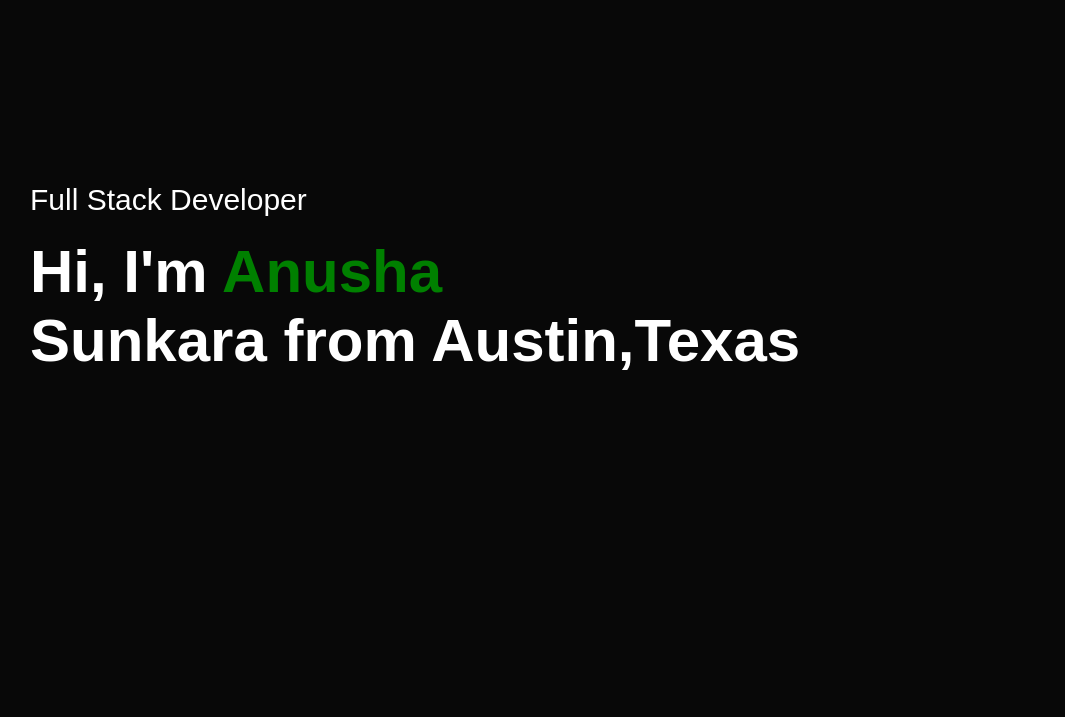
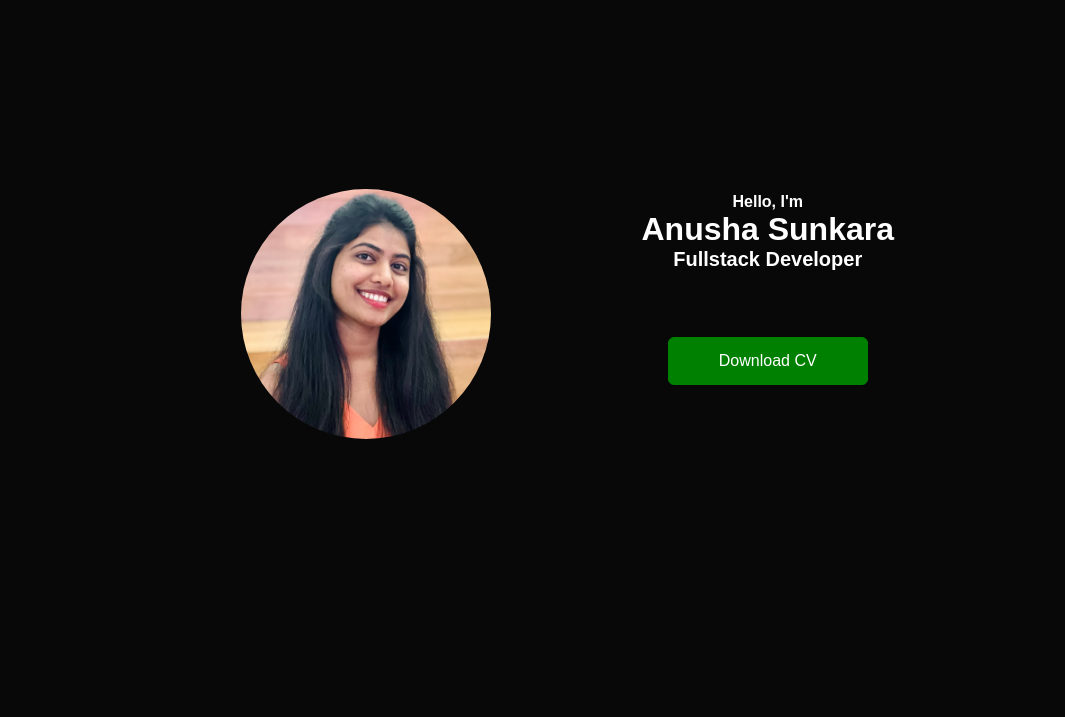
Before and after one commit to AnushaSunkara27/Portfolio-Website, a plain HTML site: page index.html in a window 1280 px wide. Shown: the part 83-800 px from the top of the page, without its empty margins (98-1163 px from the left). Drawn offline with Linux system fonts and the light colour scheme.

Commit message:
Changes on home page

```diff
--- a/index.html
+++ b/index.html
@@ -13,9 +13,9 @@
     <div id="header">
         <div class="container">
             <nav>
-                <img src="images/logo.png" class="logo">
+                <img src="assets/logo.png" class="logo">
                 <ul id="sidemenu">
-                    <li><a href="#header">Home</a></li>
+                    <li><a href="#profile">Home</a></li>
                     <li><a href="#about">About</a></li>
                     <li><a href="#services">Services</a></li>
                     <li><a href="#portfolio">Portfolio</a></li>
@@ -24,11 +24,34 @@
                 </ul>
                 <i class="fa-solid fa-bars" onclick="openmenu()"></i>
             </nav>
-            <div class="header-text">
-                <p>Full Stack Developer</p>
-                <h1>Hi, I'm <span>Anusha</span><br> Sunkara from Austin,Texas</h1>
 
-            </div>
+<!-- ---------------- profile --------------------- -->
+
+            <section id="profile">
+                <div class="section__pic-container">
+                  <img src="./assets/profile-pic.jpeg" alt="Anusha profile picture" class="profile-pic"/>
+                </div>
+                <div class="section__text">
+                  <p class="section__text__p1">Hello, I'm</p>
+                  <h1 class="title">Anusha Sunkara</h1>
+                  <p class="section__text__p2">Fullstack Developer</p>
+                  <div class="btn-container">
+                    <a href="assets/my-cv.pdf" download class="btn btn2">Download CV</a>
+
+                    <!-- <button
+                      class="btn btn-color-2"
+                      onclick="window.open('./assets/resume-example.pdf')"
+                    >
+                      Download CV
+                    </button> -->
+                    <!-- <button class="btn btn-color-1" onclick="location.href='./#contact'">
+                      Contact Info
+                    </button> -->
+                  </div>
+                </div>
+            </section>
+
+
         </div>
     </div>
  <!-- --------------- about --------------------- -->
@@ -36,7 +59,7 @@
         <div class="container">
             <div class="row">
                 <div class="about-col-1">
-                    <img src="images/user1.jpeg">
+                    <img src="assets/user1.jpeg">
                 </div>
                 <div class="about-col-2">
                     <h1 class="sub-title">About Me</h1>
@@ -116,7 +139,7 @@
             <h1 class="sub-title">My Projects</h1>
             <div class="work-list">
                 <div class="work">
-                    <img src="images/work-1.png">
+                    <img src="assets/work-1.png">
                     <div class="layer">
                         <h3>Social media App</h3>
                         <p>The app connects you to the talented people around the world.</p>
@@ -124,7 +147,7 @@
                     </div>
                 </div>
                 <div class="work">
-                    <img src="images/work-2.png">
+                    <img src="assets/work-2.png">
                     <div class="layer">
                         <h3>Online shopping App</h3>
                         <p>The app connects you to the talented people around the world.</p>
@@ -132,7 +155,7 @@
                     </div>
                 </div>
                 <div class="work">
-                    <img src="images/work-3.png">
+                    <img src="assets/work-3.png">
                     <div class="layer">
                         <h3>Movie App</h3>
                         <p>The app connects you to the talented people around the world.</p>
@@ -157,7 +180,7 @@
                         <a href=""><i class="fa-brands fa-facebook"></i></a>
                         <a href="link to linkedin"><i class="fa-brands fa-linkedin"></i></a>
                     </div>
-                    <a href="images/my-cv.pdf" download class="btn btn2">Download CV</a>
+                    <a href="assets/my-cv.pdf" download class="btn btn2">Download CV</a>
                 </div>
                 <div class="contact-right">
                     <form>
--- a/style.css
+++ b/style.css
@@ -77,6 +77,70 @@ nav ul li a:hover::after {
 .header-text h1 span {
     color: #008000;
 }
+
+/* ----------Home--------------- */
+
+section {
+    padding-top: 4vh;
+    height: 96vh;
+    margin: 0 10rem;
+    box-sizing: border-box;
+    min-height: fit-content;
+  }
+
+  #profile {
+    display: flex;
+    justify-content: center;
+    gap: 5rem;
+    height: 80vh;
+  }
+
+
+  .section__pic-container {
+    display: flex;
+    align-items: center;
+    justify-content: center;
+    height: 250px; /* Adjust the height and width as needed to create a square container */
+    width: 250px;
+    margin: auto;
+    overflow: hidden;
+    border-radius: 50%;
+    transition: transform 0.3s;
+    transform: translateX(-10px);
+}
+
+  .profile-pic {
+    width: 100%;
+    height: auto;
+  }
+
+  .section__pic-container:hover {
+    transform: scale(1.5);
+  }
+
+  .section__text {
+    align-self: center;
+    text-align: center;
+  }
+
+  .section__text p {
+    font-weight: 600;
+  }
+
+  .section__text__p1 {
+    text-align: center;
+  }
+
+  .title {
+    font-size: 2rem;
+    text-align: center;
+  }
+
+  .section__text__p2 {
+    font-size: 1.25rem;
+    margin-bottom: 1rem;
+  }
+
 
 /* -------------about------------- */
 
```
Also changed, not shown: assets/github.png (added), assets/linkedin.png (added), assets/logo.png (renamed from images/logo.png), assets/mybackground.png (renamed from images/mybackground.png), assets/profile-pic.jpeg (added), assets/user1.jpeg (renamed from images/user1.jpeg), assets/work-1.png (added), assets/work-2.png (added), assets/work-3.png (added), images/background.png (deleted), images/phone-background.png (deleted), images/user.png (deleted), 7 other files.
